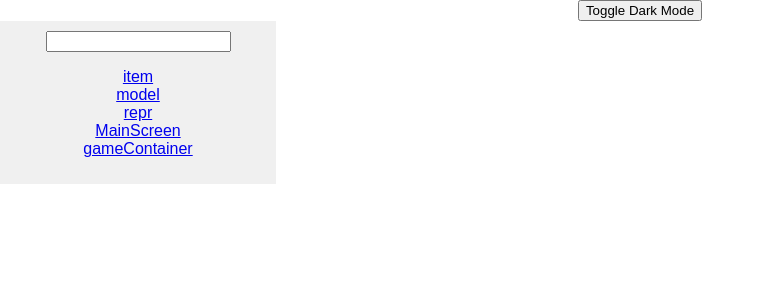
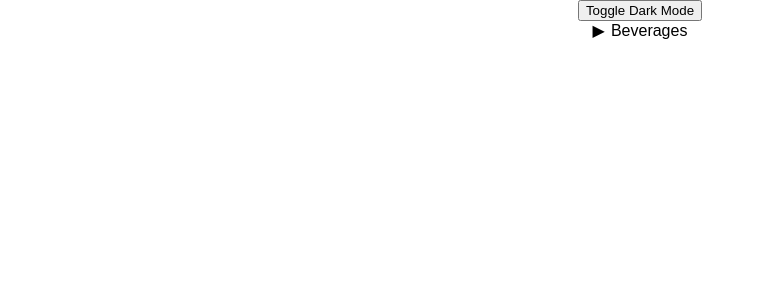
Before and after one commit to pavloravliv/reactExtension, a React (Create React App) app: page / in a window 1280 px wide. Shown: the top 300 px of the page, without its empty margins (0-765 px from the left). Built offline with nearby package versions, Linux system fonts and the light colour scheme; data requests are answered from the project's data file.

Commit message:
Added filtering and started treeView

```diff
--- a/src/App.jsx
+++ b/src/App.jsx
@@ -1,7 +1,8 @@
 import './App.css';
 import React, { useState } from 'react';
+import TreeView from './components/tree/TreeView';
 // import MainRouter from './components/MainRouter';
-import MainRouter from './components/Routing/MainRouter';
+// import MainRouter from './components/Routing/MainRouter';
 
 function App() {
   const [darkMode, setDarkMode] = useState(false);
@@ -12,7 +13,8 @@ function App() {
       <button type="button" onClick={toggleDarkMode}>
         Toggle Dark Mode
       </button>
-      <MainRouter />
+      <TreeView />
+      {/* <MainRouter /> */}
     </div>
   );
 }
--- a/src/components/Routing/MainNavigation.jsx
+++ b/src/components/Routing/MainNavigation.jsx
@@ -1,7 +1,7 @@
 import React, { useState } from 'react';
 // import useDebouncedEffect from '../hooks/useDebounce';
 import RecursiveComponentLink from './RecursiveComponentLink';
-
+// TODO TreeView model
 export default function MainNavigation({ data }) {
   const [inputState, setInputState] = useState('');
 
@@ -15,7 +15,7 @@ export default function MainNavigation({ data }) {
       <div>{inputState}</div>
       <ul style={{ listStyleType: 'none', padding: 0 }}>
         {data
-          .filter((item) => item.id.includes(inputState))
+          .filter((item) => item.id.toLowerCase().includes(inputState.toLowerCase()))
           .map((item) => (
             <li>
               <RecursiveComponentLink name={item.id} items={item.children} />
--- /dev/null
+++ b/src/components/tree/TreeView.jsx
@@ -0,0 +1,56 @@
+/* eslint-disable jsx-a11y/no-static-element-interactions */
+/* eslint-disable jsx-a11y/click-events-have-key-events */
+import React, { useState } from 'react';
+import './index.css';
+
+export default function TreeView() {
+  const [isActive, setIsActive] = useState(false);
+  return (
+    <div>
+      <ul id="myUL">
+        <li>
+          <span
+            className={` ${isActive ? 'caret caret-down' : 'caret'}`}
+            onClick={() => setIsActive(!isActive)}
+          >
+            Beverages
+          </span>
+          <ul className={`${isActive ? 'nested active' : 'nested'}`}>
+            <li>Water</li>
+            <li>Coffee</li>
+            <li>
+              <span className="caret">Tea</span>
+              <ul className="nested">
+                <li>Black Tea</li>
+                <li>White Tea</li>
+                <li>
+                  <span className="caret">Green Tea</span>
+                  <ul className="nested">
+                    <li>Sencha</li>
+                    <li>Gyokuro</li>
+                    <li>Matcha</li>
+                    <li>Pi Lo Chun</li>
+                  </ul>
+                </li>
+              </ul>
+            </li>
+          </ul>
+        </li>
+      </ul>
+    </div>
+  );
+}
+
+// {
+/* <script>
+var toggler = document.getElementsByClassName("caret");
+var i;
+
+for (i = 0; i < toggler.length; i++) {
+  toggler[i].addEventListener("click", function() {
+    this.parentElement.querySelector(".nested").classList.toggle("active");
+    this.classList.toggle("caret-down");
+  });
+}
+</script> */
+// }
--- /dev/null
+++ b/src/components/tree/index.css
@@ -0,0 +1,37 @@
+ul,
+#myUL {
+  list-style-type: none;
+}
+
+#myUL {
+  margin: 0;
+  padding: 0;
+}
+
+.caret {
+  cursor: pointer;
+  -webkit-user-select: none; /* Safari 3.1+ */
+  -moz-user-select: none; /* Firefox 2+ */
+  -ms-user-select: none; /* IE 10+ */
+  user-select: none;
+}
+
+.caret::before {
+  content: '\25B6';
+  color: black;
+  display: inline-block;
+  margin-right: 6px;
+}
+
+.caret-down::before {
+  -ms-transform: rotate(90deg); /* IE 9 */
+  transform: rotate(90deg);
+}
+
+.nested {
+  display: none;
+}
+
+.active {
+  display: block;
+}
```
